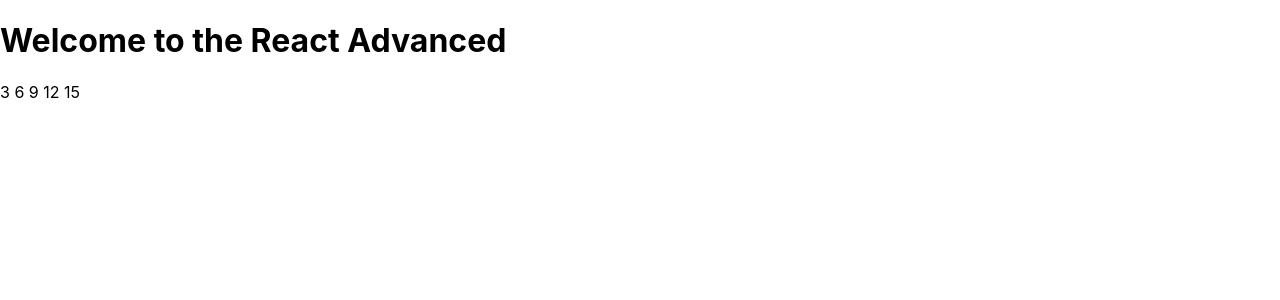
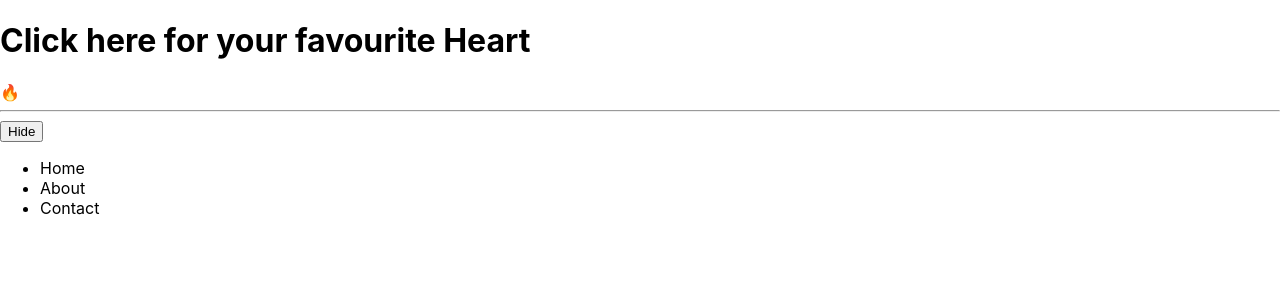
Before and after one commit to Arafat-alim/react-advanced, a React (Create React App) app: page / in a window 1280 px wide. Shown: the top 300 px of the page. Built offline with nearby package versions, Linux system fonts and the light colour scheme.

Commit message:
created render props. good to use render props rather than HOC

```diff
--- a/src/Application.js
+++ b/src/Application.js
@@ -1,7 +1,9 @@
 import React from "react";
-import Favourite from "./hoc/Toggler-Question/Favourite";
-import Menu from "./hoc/Toggler-Question/Menu";
-import ApplicationOne from "./render-props/ApplicationOne";
+// import Favourite from "./hoc/Toggler-Question/Favourite";
+// import Menu from "./hoc/Toggler-Question/Menu";
+// import ApplicationOne from "./render-props/ApplicationOne";
+import FavouriteOne from "./render-props/toggle-qusetion/FavouriteOne";
+import MenuOne from "./render-props/toggle-qusetion/MenuOne";
 // // import { withFavouriteNumber } from "./hoc/withFavouriteNumber";
 // import { withMyName } from "./hoc/withMyName";
 
@@ -17,7 +19,10 @@
       <Favourite /> */}
 
       {/* Render Props */}
-      <ApplicationOne />
+      {/* <ApplicationOne /> */}
+      <FavouriteOne />
+      <hr />
+      <MenuOne />
     </div>
   );
 };
--- /dev/null
+++ b/src/render-props/toggle-qusetion/FavouriteOne.js
@@ -0,0 +1,24 @@
+import React from "react";
+import Toggler from "./Toggler";
+
+function FavouriteOne() {
+  return (
+    <div>
+      <Toggler
+        defaultOnValue={false}
+        render={(state, toggle) => {
+          return (
+            <div>
+              <h1>Click here for your favourite Heart</h1>
+              <span onClick={toggle} style={{ cursor: "pointer" }}>
+                {state ? "❤" : "🔥"}
+              </span>
+            </div>
+          );
+        }}
+      />
+    </div>
+  );
+}
+
+export default FavouriteOne;
--- /dev/null
+++ b/src/render-props/toggle-qusetion/MenuOne.js
@@ -0,0 +1,30 @@
+import React from "react";
+import Toggler from "./Toggler";
+
+class MenuOne extends React.Component {
+  render() {
+    return (
+      <div>
+        <Toggler
+          defaultOnValue={true}
+          render={(state, toggle) => {
+            return (
+              <div>
+                <button onClick={toggle}>{state ? "Hide" : "Show"}</button>
+                <nav style={{ display: state ? "block" : "none" }}>
+                  <ul>
+                    <li>Home</li>
+                    <li>About</li>
+                    <li>Contact</li>
+                  </ul>
+                </nav>
+              </div>
+            );
+          }}
+        />
+      </div>
+    );
+  }
+}
+
+export default MenuOne;
--- /dev/null
+++ b/src/render-props/toggle-qusetion/Toggler.js
@@ -0,0 +1,20 @@
+import React from "react";
+
+class Toggler extends React.Component {
+  state = {
+    isOn: this.props.defaultOnValue,
+  };
+  toggler = () => {
+    this.setState((prevState) => {
+      return {
+        isOn: !prevState.isOn,
+      };
+    });
+  };
+
+  render() {
+    return <div>{this.props.render(this.state.isOn, this.toggler)}</div>;
+  }
+}
+
+export default Toggler;
```
